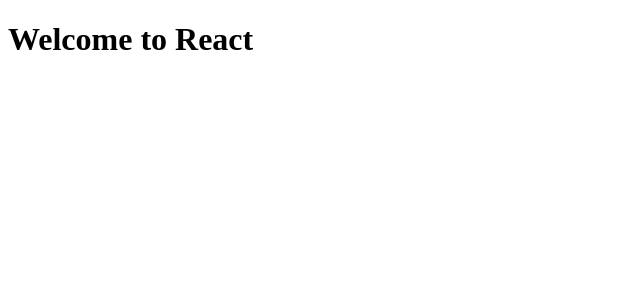
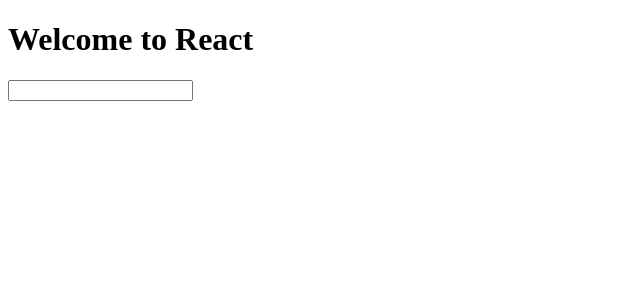
Before and after one commit to Quazar8/ReactToDo, a React app: page / in a window 1280 px wide. Shown: the top 300 px of the page, without its empty margins (0-640 px from the left). Built offline with nearby package versions, Linux system fonts and the light colour scheme.

Commit message:
Adding an Input component

```diff
--- a/src/components/App.js
+++ b/src/components/App.js
@@ -1,9 +1,11 @@
 import React from 'react'
+import Input from './Input'
 
 const App = (props) => {
     return (
         <div>
             <h1>Welcome to React</h1>
+            <Input />
         </div>
     )
 }
--- /dev/null
+++ b/src/components/Input.js
@@ -0,0 +1,9 @@
+import React from 'react'
+
+const Input = (props) => {
+    return (
+        <input type="text" />
+    )
+}
+
+export default Input
```
